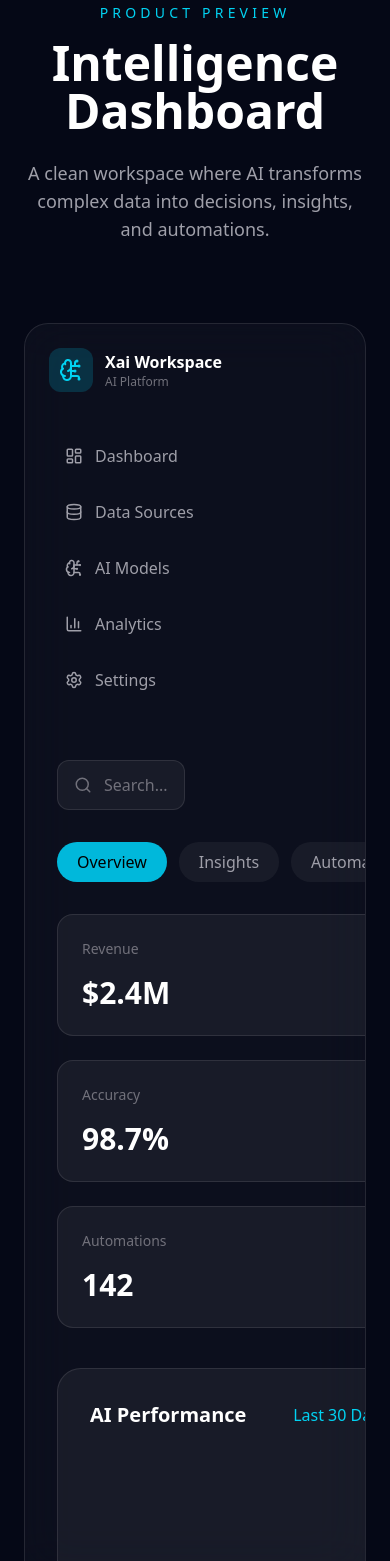
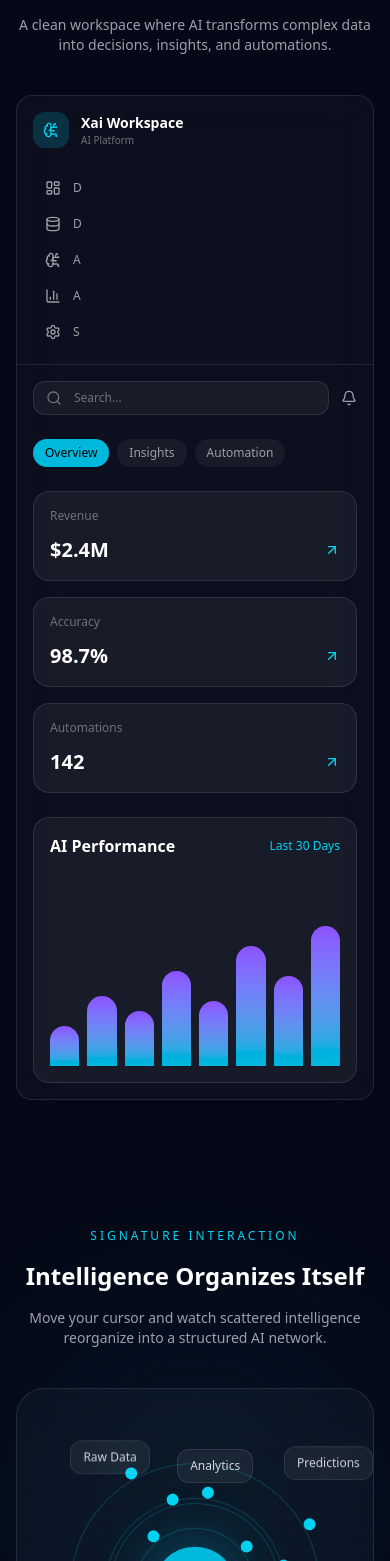
Before and after one commit to nayon-kumar/raco-ai-assignment, a Next.js app: page / in a window 390 px wide. Shown: the part 3267-4828 px from the top of the page. Built offline with nearby package versions, Linux system fonts and the light colour scheme.

Commit message:
Some responsive design fixed

```diff
--- a/src/components/DashboardPreview.jsx
+++ b/src/components/DashboardPreview.jsx
@@ -41,56 +41,59 @@ export default function DashboardPreview() {
   const [active, setActive] = useState(tabs[0]);
 
   return (
-    <section id="dashboard" className="bg-[#050816] py-32 px-6">
+    <section
+      id="dashboard"
+      className="bg-[#050816] py-16 px-4 sm:py-20 sm:px-6 md:py-24 lg:py-32"
+    >
       <div className="mx-auto max-w-7xl">
         {/* Heading */}
-
         <motion.div
           initial={{ opacity: 0, y: 40 }}
           whileInView={{ opacity: 1, y: 0 }}
           viewport={{ once: true }}
-          className="mb-20 text-center"
+          className="mb-10 text-center sm:mb-14 md:mb-20"
         >
-          <p className="uppercase tracking-[0.3em] text-cyan-400 text-sm font-medium">
+          <p className="text-xs font-medium uppercase tracking-[0.2em] text-cyan-400 sm:text-sm sm:tracking-[0.3em]">
             Product Preview
           </p>
 
-          <h2 className="mt-4 text-5xl font-bold text-white">
+          <h2 className="mt-3 text-2xl font-bold text-white sm:text-3xl md:text-4xl lg:text-5xl">
             Intelligence Dashboard
           </h2>
 
-          <p className="mt-6 mx-auto max-w-3xl text-zinc-400 text-lg">
+          <p className="mx-auto mt-4 max-w-3xl text-sm text-zinc-400 sm:text-base md:mt-6 md:text-lg">
             A clean workspace where AI transforms complex data into decisions,
             insights, and automations.
           </p>
         </motion.div>
 
         {/* Dashboard */}
-
         <motion.div
           initial={{ opacity: 0, scale: 0.95 }}
           whileInView={{ opacity: 1, scale: 1 }}
           viewport={{ once: true }}
           transition={{ duration: 0.6 }}
-          className="overflow-hidden rounded-3xl border border-white/10 bg-white/[0.03] backdrop-blur-xl"
+          className="overflow-hidden rounded-2xl border border-white/10 bg-white/[0.03] backdrop-blur-xl sm:rounded-3xl"
         >
           <div className="grid lg:grid-cols-[260px_1fr]">
             {/* Sidebar */}
-
-            <aside className="border-r border-white/10 p-6">
-              <div className="mb-10 flex items-center gap-3">
-                <div className="flex h-11 w-11 items-center justify-center rounded-xl bg-cyan-500/20">
-                  <BrainCircuit className="text-cyan-400" />
+            <aside className="border-b border-white/10 p-4 sm:p-5 md:p-6 lg:border-r lg:border-b-0">
+              <div className="mb-6 flex items-center gap-3 sm:mb-8 md:mb-10">
+                <div className="flex h-9 w-9 items-center justify-center rounded-xl bg-cyan-500/20 sm:h-10 sm:w-10 md:h-11 md:w-11">
+                  <BrainCircuit className="h-4 w-4 text-cyan-400 sm:h-5 sm:w-5" />
                 </div>
 
                 <div>
-                  <h3 className="font-semibold text-white">Xai Workspace</h3>
-
-                  <p className="text-xs text-zinc-500">AI Platform</p>
+                  <h3 className="text-sm font-semibold text-white sm:text-base">
+                    Xai Workspace
+                  </h3>
+                  <p className="text-[10px] text-zinc-500 sm:text-xs">
+                    AI Platform
+                  </p>
                 </div>
               </div>
 
-              <nav className="space-y-2">
+              <nav className="space-y-1 sm:space-y-2">
                 {[
                   [LayoutDashboard, "Dashboard"],
                   [Database, "Data Sources"],
@@ -100,37 +103,40 @@ export default function DashboardPreview() {
                 ].map(([Icon, label]) => (
                   <button
                     key={label}
-                    className="flex w-full items-center gap-3 rounded-xl px-4 py-3 text-left text-zinc-400 transition hover:bg-white/5 hover:text-white"
+                    className="flex w-full items-center gap-3 rounded-xl px-3 py-2 text-left text-xs text-zinc-400 transition hover:bg-white/5 hover:text-white sm:px-4 sm:py-2.5 sm:text-sm md:py-3"
                   >
-                    <Icon size={18} />
-                    {label}
+                    <Icon size={16} className="sm:h-[18px] sm:w-[18px]" />
+                    <span className="hidden sm:inline">{label}</span>
+                    <span className="sm:hidden">{label.charAt(0)}</span>
                   </button>
                 ))}
               </nav>
             </aside>
 
             {/* Main */}
-
-            <main className="p-8">
+            <main className="p-4 sm:p-5 md:p-6 lg:p-8">
               {/* Top */}
-
-              <div className="mb-8 flex flex-wrap items-center justify-between gap-4">
-                <div className="flex items-center gap-3 rounded-xl border border-white/10 bg-white/5 px-4 py-3">
-                  <Search size={18} className="text-zinc-500" />
-                  <span className="text-zinc-500">Search...</span>
+              <div className="mb-6 flex flex-wrap items-center justify-between gap-3 sm:mb-8">
+                <div className="flex flex-1 items-center gap-3 rounded-xl border border-white/10 bg-white/5 px-3 py-2 sm:px-4 sm:py-3">
+                  <Search
+                    size={16}
+                    className="text-zinc-500 sm:h-[18px] sm:w-[18px]"
+                  />
+                  <span className="text-xs text-zinc-500 sm:text-sm">
+                    Search...
+                  </span>
                 </div>
 
-                <Bell className="text-zinc-400" />
+                <Bell className="h-4 w-4 text-zinc-400 sm:h-5 sm:w-5" />
               </div>
 
               {/* Tabs */}
-
-              <div className="mb-8 flex gap-3">
+              <div className="mb-6 flex flex-wrap gap-2 sm:mb-8 sm:gap-3">
                 {tabs.map((tab) => (
                   <button
                     key={tab.id}
                     onClick={() => setActive(tab)}
-                    className={`rounded-full cursor-pointer px-5 py-2 transition ${
+                    className={`cursor-pointer rounded-full px-3 py-1.5 text-xs transition sm:px-4 sm:py-2 sm:text-sm ${
                       active.id === tab.id
                         ? "bg-cyan-500 text-black"
                         : "bg-white/5 text-zinc-400 hover:bg-white/10"
@@ -142,7 +148,6 @@ export default function DashboardPreview() {
               </div>
 
               {/* Stats */}
-
               <AnimatePresence mode="wait">
                 <motion.div
                   key={active.id}
@@ -151,7 +156,7 @@ export default function DashboardPreview() {
                   exit={{ opacity: 0, y: -25 }}
                   transition={{ duration: 0.35 }}
                 >
-                  <div className="grid gap-6 md:grid-cols-3">
+                  <div className="grid gap-4 sm:gap-5 md:grid-cols-3 md:gap-6">
                     {[
                       ["Revenue", active.revenue],
                       ["Accuracy", active.accuracy],
@@ -160,33 +165,36 @@ export default function DashboardPreview() {
                       <motion.div
                         whileHover={{ y: -5 }}
                         key={title}
-                        className="rounded-2xl border border-white/10 bg-white/5 p-6"
+                        className="rounded-2xl border border-white/10 bg-white/5 p-4 sm:p-5 md:p-6"
                       >
-                        <p className="text-sm text-zinc-500">{title}</p>
+                        <p className="text-xs text-zinc-500 sm:text-sm">
+                          {title}
+                        </p>
 
-                        <div className="mt-4 flex items-center justify-between">
-                          <h3 className="text-3xl font-bold text-white">
+                        <div className="mt-3 flex items-center justify-between sm:mt-4">
+                          <h3 className="text-xl font-bold text-white sm:text-2xl md:text-3xl">
                             {value}
                           </h3>
 
-                          <ArrowUpRight className="text-cyan-400" />
+                          <ArrowUpRight className="h-4 w-4 text-cyan-400 sm:h-5 sm:w-5" />
                         </div>
                       </motion.div>
                     ))}
                   </div>
 
                   {/* Chart */}
-
-                  <div className="mt-10 rounded-3xl border border-white/10 bg-white/5 p-8">
-                    <div className="mb-8 flex items-center justify-between">
-                      <h3 className="text-xl font-semibold text-white">
+                  <div className="mt-6 rounded-2xl border border-white/10 bg-white/5 p-4 sm:mt-8 sm:p-6 md:mt-10 md:p-8">
+                    <div className="mb-4 flex flex-wrap items-center justify-between gap-2 sm:mb-6 md:mb-8">
+                      <h3 className="text-base font-semibold text-white sm:text-lg md:text-xl">
                         AI Performance
                       </h3>
 
-                      <span className="text-cyan-400">Last 30 Days</span>
+                      <span className="text-xs text-cyan-400 sm:text-sm">
+                        Last 30 Days
+                      </span>
                     </div>
 
-                    <div className="flex h-72 items-end justify-between gap-4">
+                    <div className="flex h-48 items-end justify-between gap-2 sm:h-56 sm:gap-3 md:h-64 md:gap-4 lg:h-72">
                       {[40, 70, 55, 95, 65, 120, 90, 140].map(
                         (height, index) => (
                           <motion.div
@@ -199,6 +207,7 @@ export default function DashboardPreview() {
                               duration: 0.5,
                             }}
                             className="flex-1 rounded-t-full bg-gradient-to-t from-cyan-500 to-violet-500"
+                            style={{ height: `${height * 0.3}px` }}
                           />
                         ),
                       )}
--- a/src/components/SignatureInteraction.jsx
+++ b/src/components/SignatureInteraction.jsx
@@ -24,30 +24,29 @@ export default function SignatureInteraction() {
   return (
     <section
       id="interaction"
-      className="relative overflow-hidden bg-[#050816] py-32"
+      className="relative overflow-hidden bg-[#050816] py-16 sm:py-24 md:py-32"
     >
       {/* Background Glow */}
-
       <div className="absolute inset-0">
-        <div className="absolute left-1/2 top-1/2 h-[650px] w-[650px] -translate-x-1/2 -translate-y-1/2 rounded-full bg-cyan-500/10 blur-[170px]" />
+        <div className="absolute left-1/2 top-1/2 h-[350px] w-[350px] -translate-x-1/2 -translate-y-1/2 rounded-full bg-cyan-500/10 blur-[120px] sm:h-[450px] sm:w-[450px] md:h-[650px] md:w-[650px] md:blur-[170px]" />
       </div>
 
-      <div className="relative z-10 mx-auto max-w-7xl px-6">
+      <div className="relative z-10 mx-auto max-w-7xl px-4 sm:px-6">
         <motion.div
           initial={{ opacity: 0, y: 35 }}
           whileInView={{ opacity: 1, y: 0 }}
           viewport={{ once: true }}
-          className="mb-16 text-center"
+          className="mb-10 text-center sm:mb-12 md:mb-16"
         >
-          <p className="text-sm font-medium uppercase tracking-[0.35em] text-cyan-400">
+          <p className="text-xs font-medium uppercase tracking-[0.25em] text-cyan-400 sm:text-sm sm:tracking-[0.35em]">
             Signature Interaction
           </p>
 
-          <h2 className="mt-5 text-5xl font-bold text-white">
+          <h2 className="mt-4 text-2xl font-bold text-white sm:text-3xl md:text-4xl lg:text-5xl">
             Intelligence Organizes Itself
           </h2>
 
-          <p className="mx-auto mt-6 max-w-3xl text-lg text-zinc-400">
+          <p className="mx-auto mt-4 max-w-3xl text-sm text-zinc-400 sm:text-base md:mt-6 md:text-lg">
             Move your cursor and watch scattered intelligence reorganize into a
             structured AI network.
           </p>
@@ -56,7 +55,7 @@ export default function SignatureInteraction() {
         <div
           onMouseMove={handleMouseMove}
           onMouseLeave={handleLeave}
-          className="flex justify-center"
+          className="flex justify-center px-0 sm:px-4"
         >
           <motion.div
             style={{
@@ -64,10 +63,9 @@ export default function SignatureInteraction() {
               rotateY,
               transformStyle: "preserve-3d",
             }}
-            className="relative flex h-[550px] w-full max-w-5xl items-center justify-center rounded-[40px] border border-white/10 bg-white/[0.03] backdrop-blur-2xl"
+            className="relative flex h-[400px] w-full max-w-5xl items-center justify-center rounded-[28px] border border-white/10 bg-white/[0.03] backdrop-blur-2xl sm:h-[450px] sm:rounded-[32px] md:h-[500px] md:rounded-[36px] lg:h-[550px] lg:rounded-[40px]"
           >
             {/* Center */}
-
             <motion.div
               animate={{
                 scale: [1, 1.08, 1],
@@ -76,14 +74,19 @@ export default function SignatureInteraction() {
                 repeat: Infinity,
                 duration: 4,
               }}
-              className="absolute z-20 flex h-28 w-28 items-center justify-center rounded-full bg-cyan-500 text-lg font-semibold text-black shadow-[0_0_80px_rgba(6,182,212,.45)]"
+              className="absolute z-20 flex h-20 w-20 items-center justify-center rounded-full bg-cyan-500 text-base font-semibold text-black shadow-[0_0_60px_rgba(6,182,212,.45)] sm:h-24 sm:w-24 sm:text-lg md:shadow-[0_0_80px_rgba(6,182,212,.45)]"
             >
               AI
             </motion.div>
 
             {/* Orbit Rings */}
+            {[120, 180, 170, 250].map((size, index) => {
+              // Use different sizes for mobile
+              const ringSize =
+                index < 2 ? (index === 0 ? 120 : 180) : index === 2 ? 170 : 250;
+              const isMobileRing = index < 2;
 
-            {[170, 250].map((size, index) => (
+              return (
                 <motion.div
                   key={size}
                   animate={{ rotate: 360 }}
@@ -94,27 +97,27 @@ export default function SignatureInteraction() {
                   }}
                   className="absolute rounded-full border border-cyan-400/20"
                   style={{
-                  width: size,
-                  height: size,
+                    width: isMobileRing ? ringSize : ringSize,
+                    height: isMobileRing ? ringSize : ringSize,
                   }}
                 >
                   {[0, 90, 180, 270].map((deg, i) => (
                     <div
                       key={i}
-                    className="absolute h-5 w-5 rounded-full bg-cyan-400 shadow-lg"
+                      className="absolute h-3 w-3 rounded-full bg-cyan-400 shadow-lg sm:h-4 sm:w-4 md:h-5 md:w-5"
                       style={{
                         top: "50%",
                         left: "50%",
-                      transform: `rotate(${deg}deg) translate(${size / 2}px)`,
+                        transform: `rotate(${deg}deg) translate(${isMobileRing ? ringSize / 2 : ringSize / 2}px)`,
                         transformOrigin: "0 0",
                       }}
                     />
                   ))}
                 </motion.div>
-            ))}
+              );
+            })}
 
             {/* Floating Cards */}
-
             {[
               "Raw Data",
               "Analytics",
@@ -122,7 +125,18 @@ export default function SignatureInteraction() {
               "Automation",
               "Insights",
               "Security",
-            ].map((item, index) => (
+            ].map((item, index) => {
+              // Adjusted positions for mobile
+              const isMobile =
+                typeof window !== "undefined" && window.innerWidth < 640;
+              const leftPos = isMobile
+                ? `${15 + (index % 3) * 30}%`
+                : `${18 + (index % 3) * 28}%`;
+              const topPos = isMobile
+                ? `${15 + Math.floor(index / 3) * 70}%`
+                : `${18 + Math.floor(index / 3) * 68}%`;
+
+              return (
                 <motion.div
                   key={item}
                   animate={{
@@ -132,16 +146,17 @@ export default function SignatureInteraction() {
                     repeat: Infinity,
                     duration: 3 + index * 0.4,
                   }}
-                className="absolute rounded-xl border border-white/10 bg-white/5 px-5 py-3 text-sm text-zinc-300 backdrop-blur-xl"
+                  className="absolute rounded-xl border border-white/10 bg-white/5 px-3 py-2 text-xs text-zinc-300 backdrop-blur-xl sm:px-4 sm:py-2.5 sm:text-sm md:px-5 md:py-3"
                   style={{
-                  left: `${18 + (index % 3) * 28}%`,
-                  top: `${18 + Math.floor(index / 3) * 68}%`,
+                    left: leftPos,
+                    top: topPos,
                     transform: "translateZ(60px)",
                   }}
                 >
                   {item}
                 </motion.div>
-            ))}
+              );
+            })}
           </motion.div>
         </div>
       </div>
```
Lines whose indentation alone changed are shown as unchanged.
